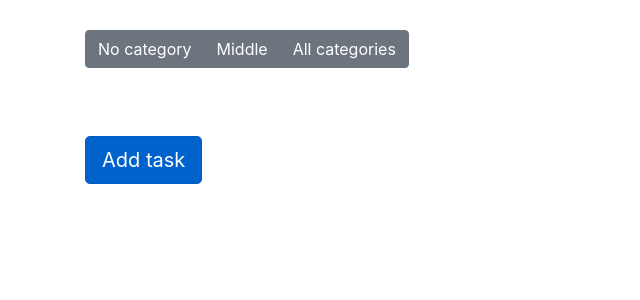
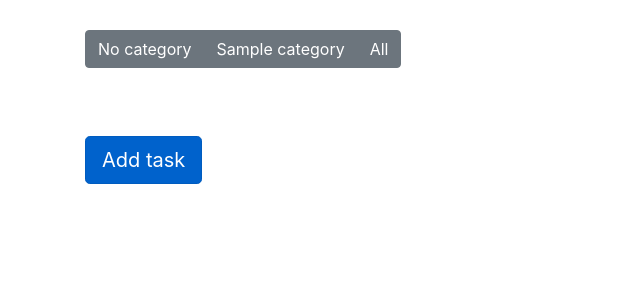
Before and after one commit to julesvirallinen/just-to-do-it, a Flask app: template application/templates/tasks/index.html in a window 1280 px wide. Shown: the part 56-356 px from the top of the page, without its empty margins (0-640 px from the left). Run offline with Flask 2, Linux system fonts and the light colour scheme; the template is opened without the code that fills it: most values are stand-ins (such as "Sample title", 1, 10 or a date in 2020); some libraries are stand-ins or nearby versions.

Commit message:
User can filter tasks by category

```diff
--- a/application/tasks/views.py
+++ b/application/tasks/views.py
@@ -6,12 +6,14 @@ from flask_login import login_required, current_user
 
 from application import app, db
 from application.tasks.models import Task
+from application.categories.models import Category
 from application.tasks.forms import TaskForm
 
 
 @app.route("/tasks", methods=["GET"])
 @login_required
 def tasks_index():
+    categories = Category.query.all()
     if request.args.get('category'):
         cat = request.args.get('category')
         if cat == "none":
@@ -25,7 +27,8 @@ def tasks_index():
         done = Task.query.filter_by(done=True).all()
 
 
-    return render_template("tasks/index.html", undone = undone, done = done)
+    return render_template("tasks/index.html", undone = undone, done = done,
+                           categories = categories)
 
 
 @app.route("/task/<task_id>", methods=["GET"])
--- a/application/templates/tasks/index.html
+++ b/application/templates/tasks/index.html
@@ -4,8 +4,11 @@
 
   <div class="btn-group categories" role="group" aria-label="Basic example">
     <a class="btn btn-secondary" href="?category=none" role="button">No category</a>
-    <button type="button" class="btn btn-secondary">Middle</button>
-    <a class="btn btn-secondary" href="?" role="button">All categories</a>
+    {% for category in categories %}
+
+      <a class="btn btn-secondary" href="?category={{category.id}}" role="button">{{category.name}}</a>
+    {% endfor %}
+    <a class="btn btn-secondary" href="?" role="button">All</a>
   </div>
 
 
```
